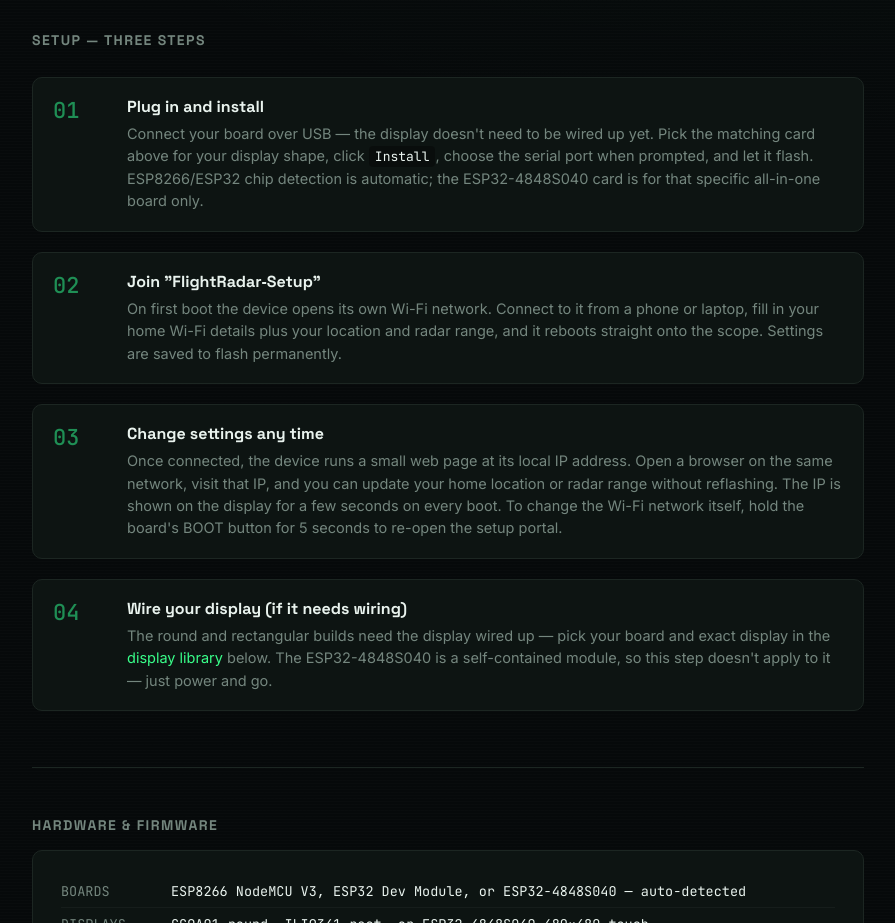
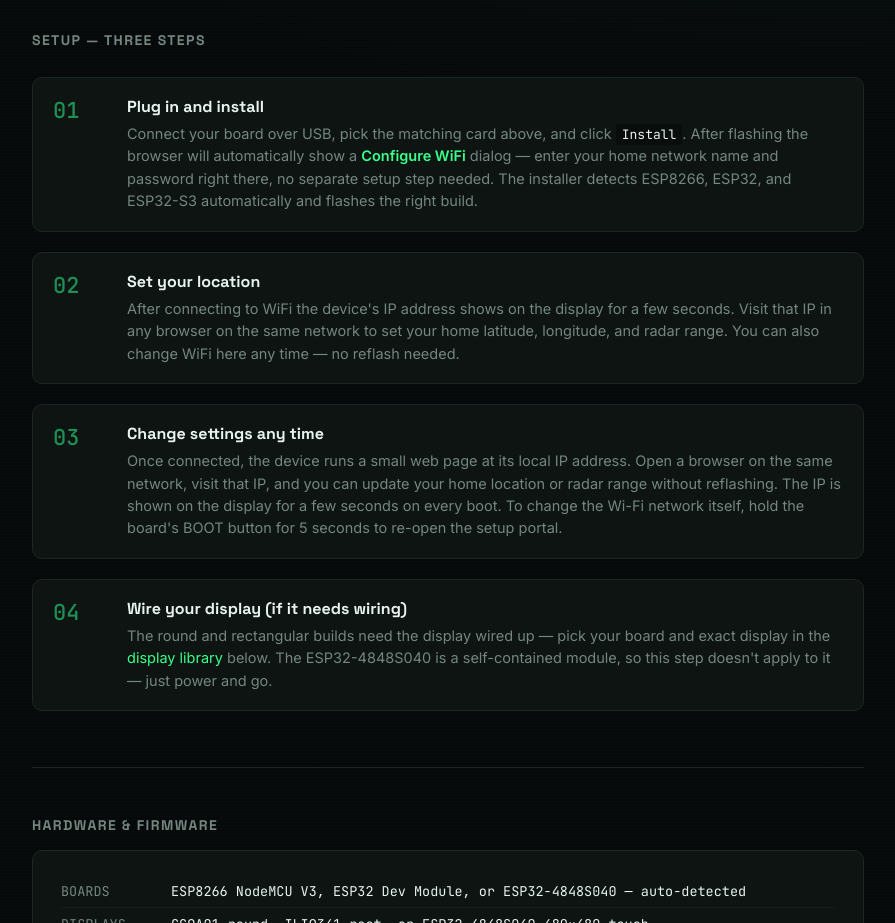
Before and after one commit to samuel-d-young/ESP32-flight-radar, a plain HTML site: page index.html in a window 1280 px wide. Shown: the part 1140-2063 px from the top of the page, without its empty margins (192-1087 px from the left). Drawn offline with Linux system fonts and the light colour scheme.

Commit message:
Add files via upload

```diff
--- a/index.html
+++ b/index.html
@@ -496,12 +496,13 @@
         <div>
           <h3>Plug in and install</h3>
           <p>
-            Connect your board over USB — the display doesn't need to be
-            wired up yet. Pick the matching card above for your display
-            shape, click <code>Install</code>, choose the serial port when
-            prompted, and let it flash. ESP8266/ESP32 chip detection is
-            automatic; the ESP32-4848S040 card is for that specific
-            all-in-one board only.
+            Connect your board over USB, pick the matching card above, and
+            click <code>Install</code>. After flashing the browser will
+            automatically show a <strong style="color:var(--green)">Configure
+            WiFi</strong> dialog — enter your home network name and password
+            right there, no separate setup step needed. The installer detects
+            ESP8266, ESP32, and ESP32-S3 automatically and flashes the right
+            build.
           </p>
         </div>
       </div>
@@ -509,12 +510,12 @@
       <div class="step">
         <div class="num">02</div>
         <div>
-          <h3>Join "FlightRadar&#8209;Setup"</h3>
+          <h3>Set your location</h3>
           <p>
-            On first boot the device opens its own Wi-Fi network. Connect to it
-            from a phone or laptop, fill in your home Wi-Fi details plus your
-            location and radar range, and it reboots straight onto the scope.
-            Settings are saved to flash permanently.
+            After connecting to WiFi the device's IP address shows on the
+            display for a few seconds. Visit that IP in any browser on
+            the same network to set your home latitude, longitude, and radar
+            range. You can also change WiFi here any time — no reflash needed.
           </p>
         </div>
       </div>
```
